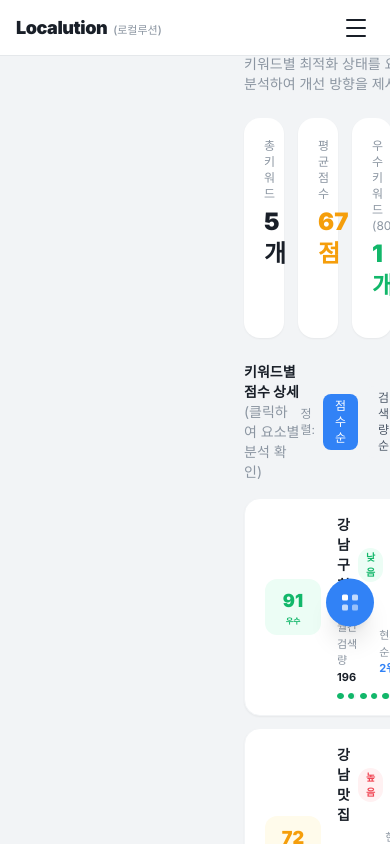
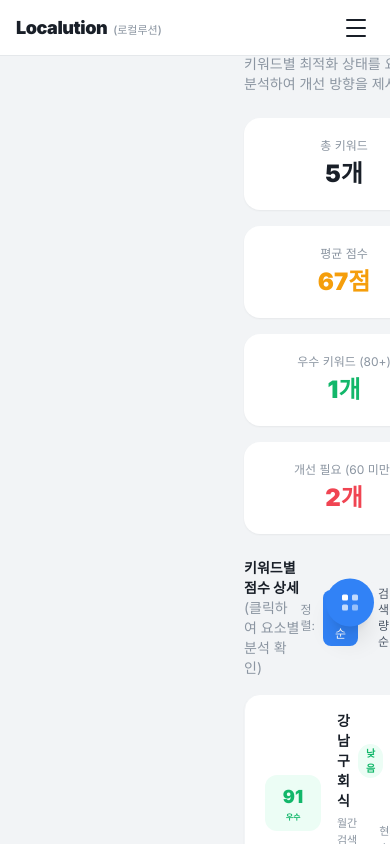
Before and after one commit to jty0221-del/localution, a Next.js app: page /marketing/keyword-score in a window 390 px wide. Shown: the top 844 px of the page. Built offline with nearby package versions, Linux system fonts and the light colour scheme.

Commit message:
fix(mobile): app/marketing/keyword-score/page.tsx grid-cols 반응형 분기 1곳 추가

```diff
--- a/app/marketing/keyword-score/page.tsx
+++ b/app/marketing/keyword-score/page.tsx
@@ -217,7 +217,7 @@
         </div>
 
         {/* 요약 카드 */}
-        <div className="grid grid-cols-4 gap-4 mb-6">
+        <div className="grid grid-cols-1 md:grid-cols-4 gap-4 mb-6">
           <div className="bg-white rounded-2xl shadow-sm p-5 text-center">
             <p className="text-xs text-[#8B95A1] mb-1">총 키워드</p>
             <p className="text-2xl font-black text-[#191F28]">{KEYWORD_SCORES.length}개</p>
```
